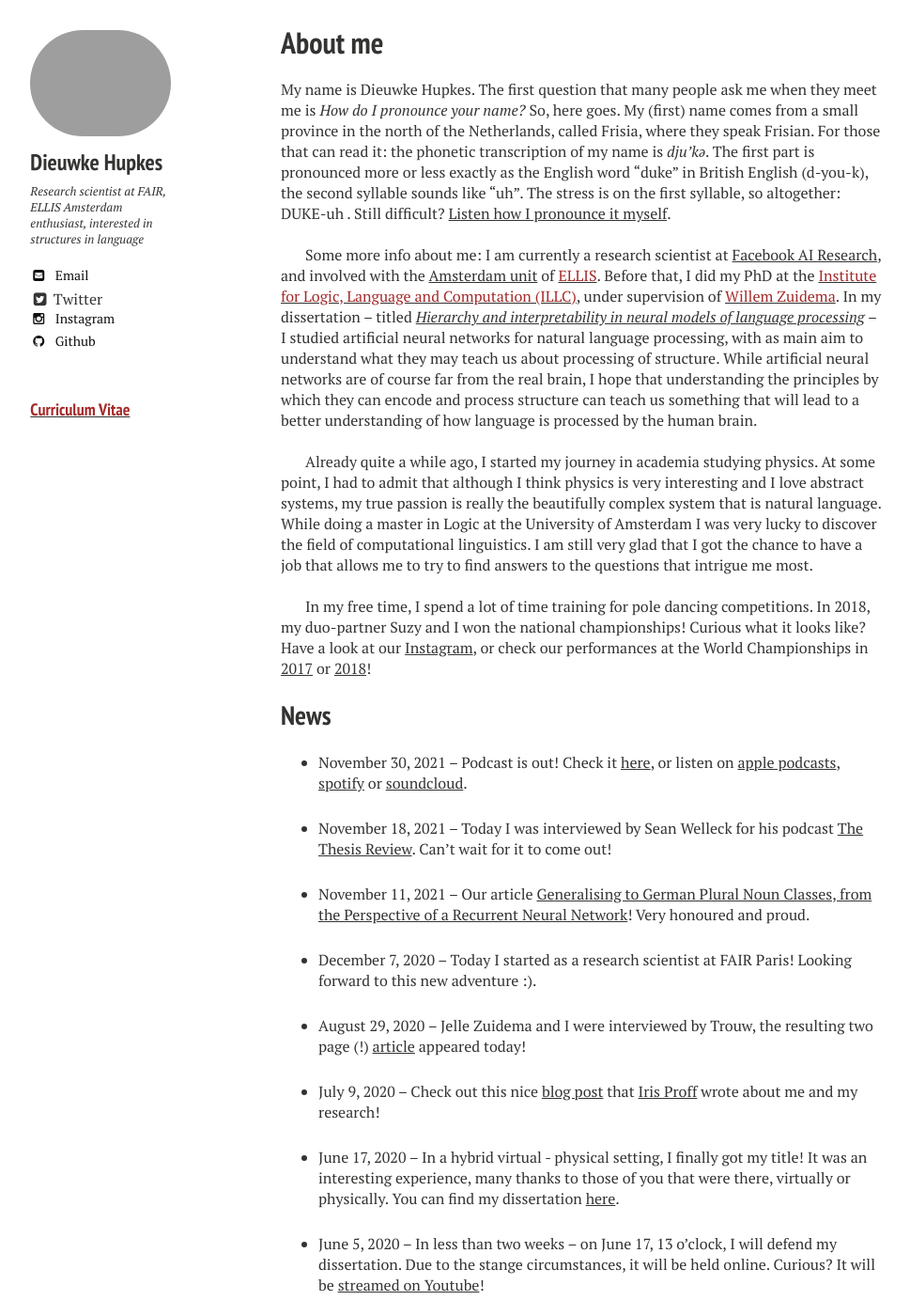
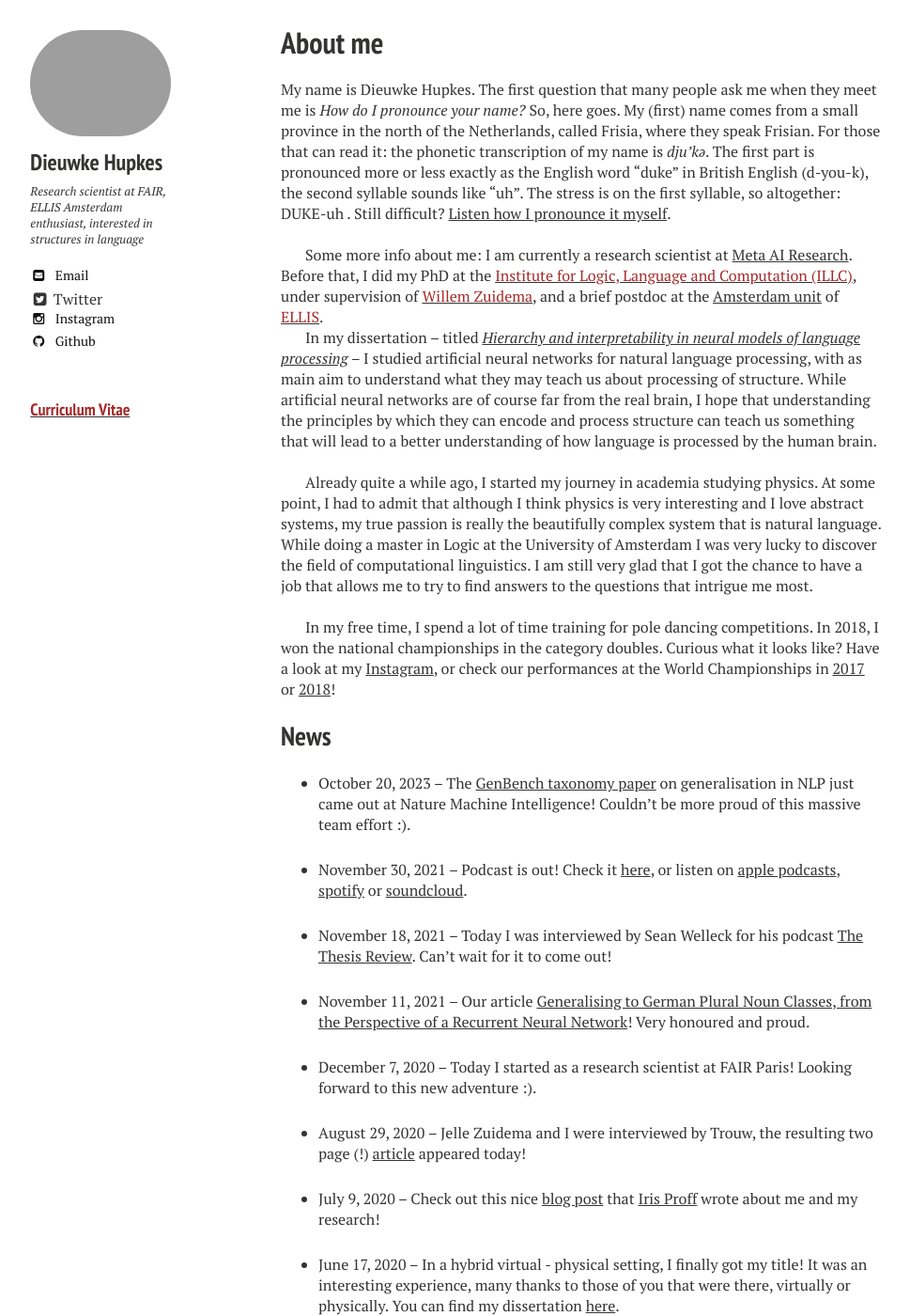
Before and after one commit to dieuwkehupkes/dieuwkehupkes.github.io, a Jekyll site: the page built from index.md, in a window 1280 px wide and 1400 px high, scrolled down 1049 px. Shown: the whole window at 94% size, without its empty margins (21-990 px from the left). Built offline with Jekyll 4.4.1, drawn with Linux system fonts in a browser that asks for light colours; nearby versions of some CDN libraries.

Commit message:
Update news

```diff
--- a/index.md
+++ b/index.md
@@ -16,8 +16,9 @@ The first part is pronounced more or less exactly as the English word "duke" in
 The stress is on the first syllable, so altogether: DUKE-uh .
 Still difficult? [Listen how I pronounce it myself](https://dieuwkehupkes.nl/audio/DieuwkeHupkes.mp3).<br><br>
 
-Some more info about me: I am currently a  research scientist at <a href="https://ai.facebook.com/" target="_blank">Facebook AI Research</a>, and involved with the <a href="https://ivi.fnwi.uva.nl/ellis/" target="_blank">Amsterdam unit</a> of <a href="https://ellis.eu/" target="_blank"><font color="brown">ELLIS</font></a>.
-Before that, I did my PhD at the <a href="https:/illc.uva.nl" target="_blank"><font color="brown">Institute for Logic, Language and Computation (ILLC)</font></a>, under supervision of <a href="https://staff.fnwi.uva.nl/w.zuidema/" target="_blank"><font color="brown">Willem Zuidema</font></a>.
+Some more info about me: I am currently a research scientist at <a href="https://ai.meta.com/research/" target="_blank">Meta AI Research</a>.
+Before that, I did my PhD at the <a href="https:/illc.uva.nl" target="_blank"><font color="brown">Institute for Logic, Language and Computation (ILLC)</font></a>, under supervision of <a href="https://staff.fnwi.uva.nl/w.zuidema/" target="_blank"><font color="brown">Willem Zuidema</font></a>, and a brief postdoc at the <a href="https://ivi.fnwi.uva.nl/ellis/" target="_blank">Amsterdam unit</a> of <a href="https://ellis.eu/" target="_blank"><font color="brown">ELLIS</font></a>.
+
 In my dissertation -- titled [<i>Hierarchy and interpretability in neural models of language processing</i>](https://pure.uva.nl/ws/files/48164248/Thesis.pdf){:target="blank"} -- I studied artificial neural networks for natural language processing, with as main aim to understand what they may teach us about processing of structure.
 While artificial neural networks are of course far from the real brain, I hope that understanding the principles by which they can encode and process structure can teach us something that will lead to a better understanding of how language is processed by the human brain.
 <br /><br />
@@ -29,11 +30,13 @@ I am still very glad that I got the chance to have a job that allows me to try t
 <br /><br />
 
 In my free time, I spend a lot of time training for pole dancing competitions.
-In 2018, my duo-partner Suzy and I won the national championships!
+In 2018, I won the national championships in the category doubles.
 Curious what it looks like?
-Have a look at our <a href="https://www.instagram.com/duo_polenotti/" target="_blank">Instagram</a>, or check our performances at the World Championships in <a href="https://www.youtube.com/watch?v=-yt1ufbCNYY" target="_blank">2017</a> or <a href="https://www.youtube.com/watch?v=ylr0YnVzjOg&t=158s" target="_blank">2018</a>!
+Have a look at my <a href="https://www.instagram.com/dieuwkehupkes/" target="_blank">Instagram</a>, or check our performances at the World Championships in <a href="https://www.youtube.com/watch?v=-yt1ufbCNYY" target="_blank">2017</a> or <a href="https://www.youtube.com/watch?v=ylr0YnVzjOg&t=158s" target="_blank">2018</a>!
 
 ## News
+
+- October 20, 2023 -- The <a href="https://www.nature.com/articles/s42256-023-00729-y" target="_blank">GenBench taxonomy paper</a> on generalisation in NLP just came out at Nature Machine Intelligence! Couldn't be more proud of this massive team effort :).
 
 - November 30, 2021 -- Podcast is out! Check it <a href="https://cs.nyu.edu/~welleck/episode36.html">here</a>, or listen on <a href="https://t.co/P5RxtByDZn?amp=1">apple podcasts</a>, <a href="https://t.co/PWSL07YXs8?amp=1">spotify</a> or <a href="https://soundcloud.com/thesis-review/36-dieuwke-hupkes-hierarchy-and-interpretability-in-neural-models-of-language-processing?utm_source=clipboard&utm_campaign=wtshare&utm_medium=widget&utm_content=https%253A%252F%252Fsoundcloud.com%252Fthesis-review%252F36-dieuwke-hupkes-hierarchy-and-interpretability-in-neural-models-of-language-processing">soundcloud</a>.
 
```
